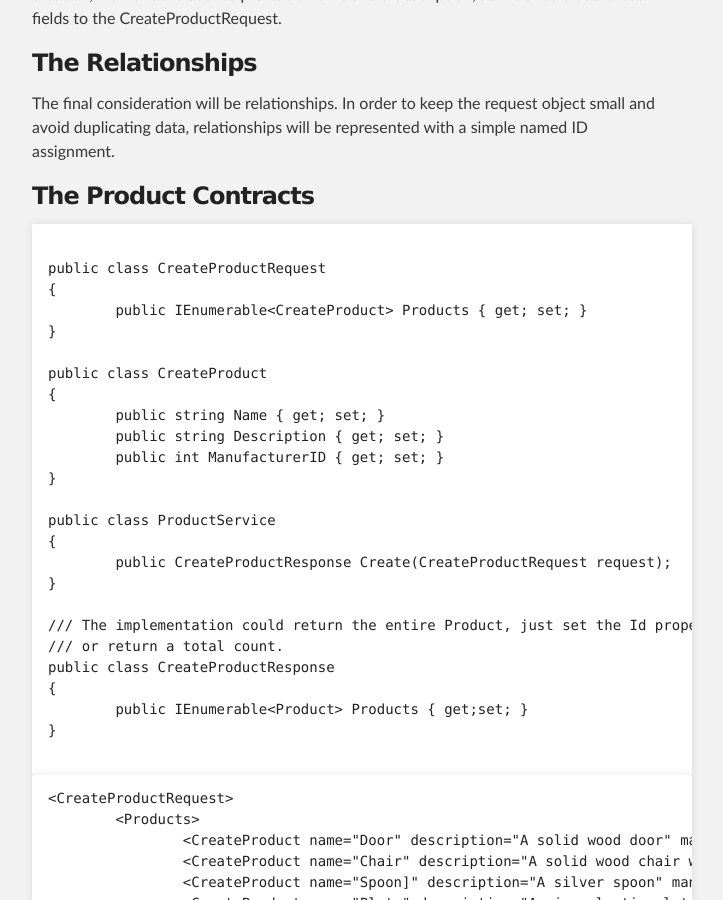
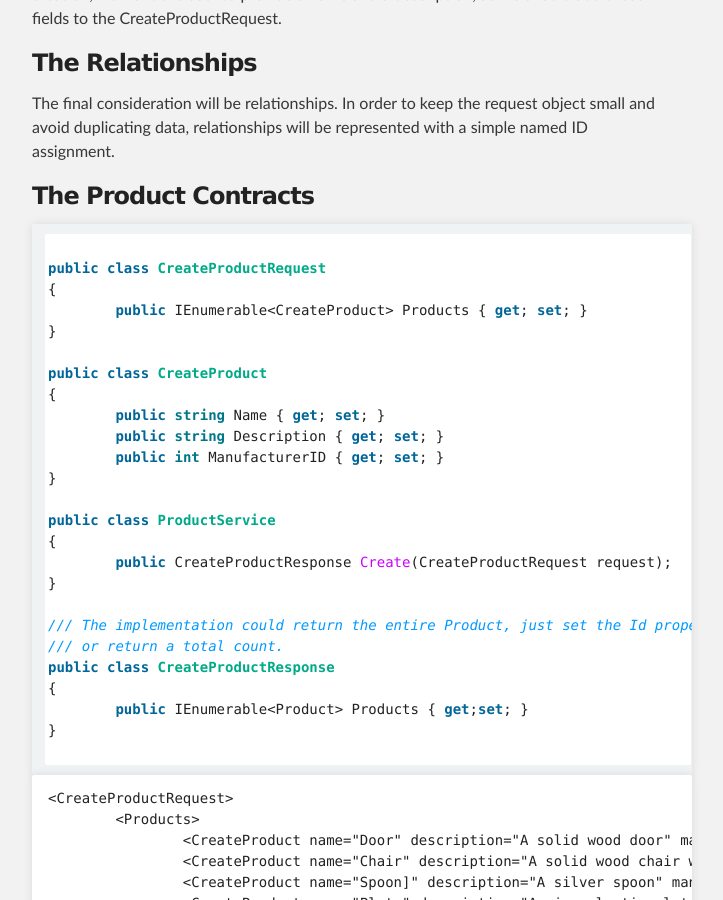
Before and after one commit to patrickhuber/patrickhuber.github.io, a Jekyll site: the page built from _posts/2015-10-26-writing-enterprise-class-service-contracts-commands.md, in a window 1280 px wide and 900 px high, scrolled down 2434 px. Shown: the whole window, without its empty margins (288-1011 px from the left). Built offline with Jekyll 4.4.1, drawn with Linux system fonts in a browser that asks for light colours; some of the changed text lies outside the part shown.

Commit message:
Update 2015-10-26-writing-enterprise-class-service-contracts-commands.md
replaces instances of CSharp with csharp

````diff
--- a/_posts/2015-10-26-writing-enterprise-class-service-contracts-commands.md
+++ b/_posts/2015-10-26-writing-enterprise-class-service-contracts-commands.md
@@ -42,14 +42,14 @@ public class Manufacturer
 When presented with a simple domain model like above,
 the first reaction is to create Update, Delete and Create methods for the domain models.
 
-```CSharp
+```csharp
 void UpdateProduct(Product product);
 void CreateProduct(Product product);
 void DeleteProduct(Product product);
 void UpdateProductManufacturer(Product product, Manufacturer newManufacturer);
 ```
 
-```CSharp
+```csharp
 void UpdateManufacturer(Manufacturer manufacturer);
 void CreateManufacturer(Manufacturer manufacturer);
 void DeleteManufacturer(Manufacturer manufacturer);
@@ -104,7 +104,7 @@ and avoid duplicating data, relationships will be represented with a simple name
 
 ### The Product Contracts
 
-```CSharp
+```csharp
 
 public class CreateProductRequest
 {
````
